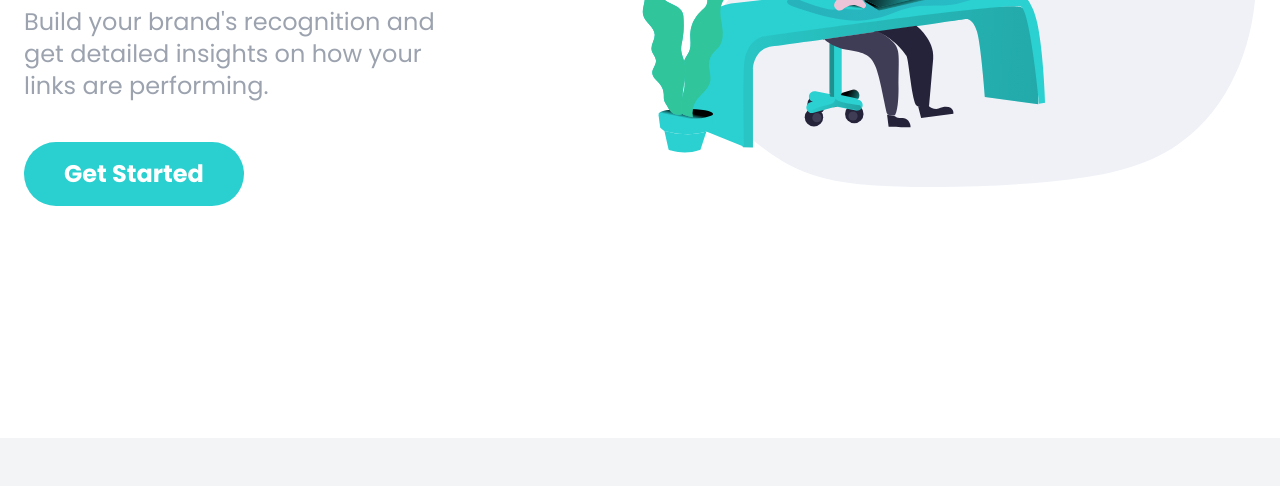
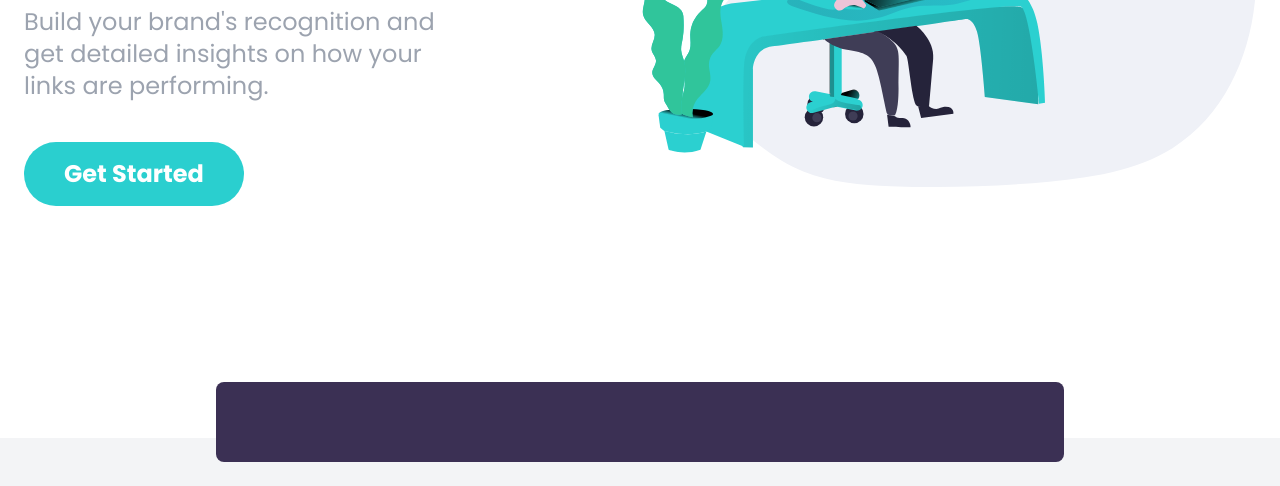
Before and after one commit to Armin-Fullstack/Shortly, a website: page inde.html in a window 1280 px wide. Shown: the part 338-824 px from the top of the page. Drawn offline with Linux system fonts and the light colour scheme.

Commit message:
Feat: Added form

```diff
--- a/inde.html
+++ b/inde.html
@@ -95,7 +95,10 @@
     <section class="relative bg-gray-100">
         <!-- main container  -->
         <div class="max-w-4xl mx-auto p-6 space-y-6">
+            <!-- form  -->
+            <form id="link-form" class="relative bg-darkViolet flex flex-col p-10 rounded-lg -mt-20 space-y-4 md:flex-row md:space-x-3 md:space-y-0 w-full">
 
+            </form>
         </div>
     </section>
 
```
Also changed, not shown: CSS/style.css.
